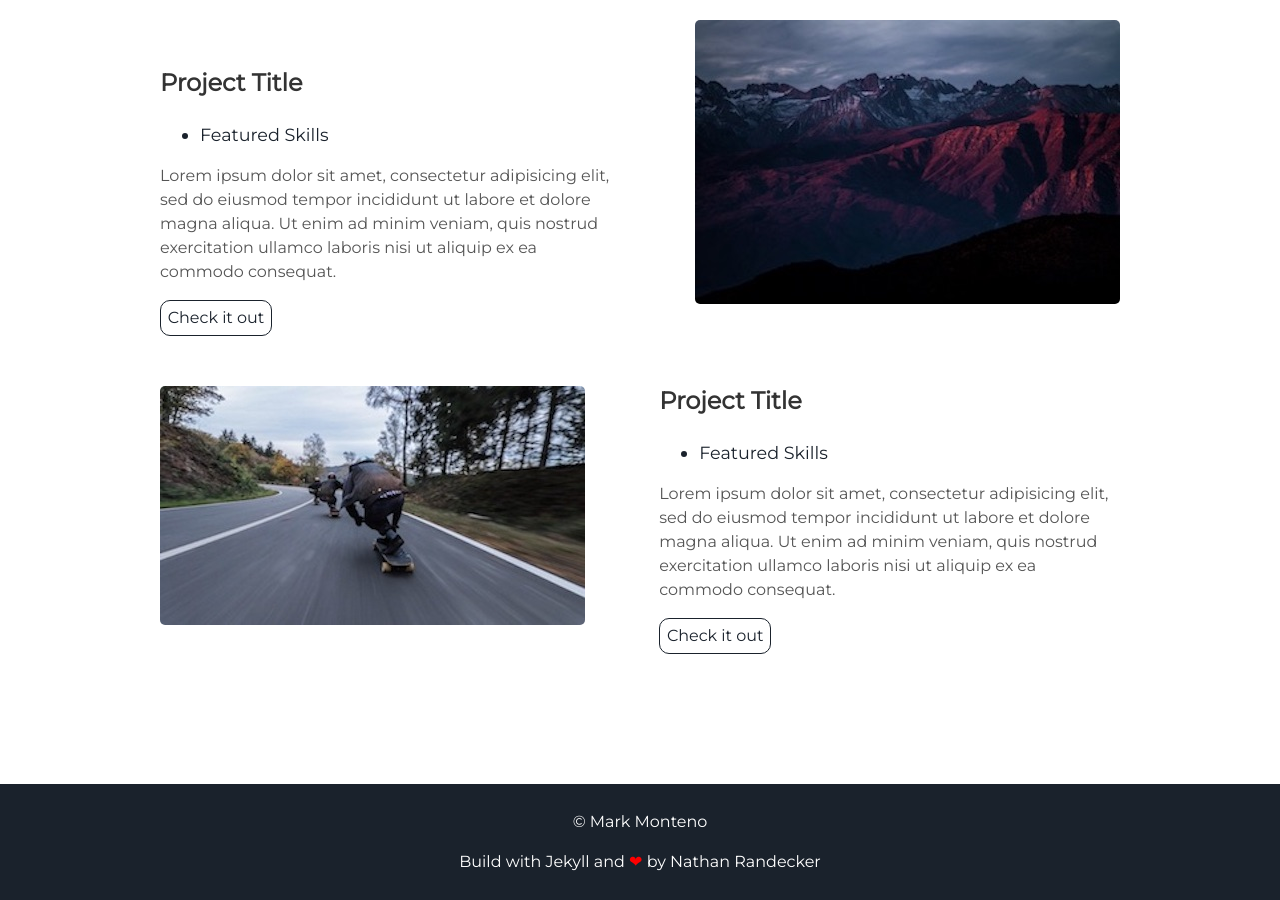
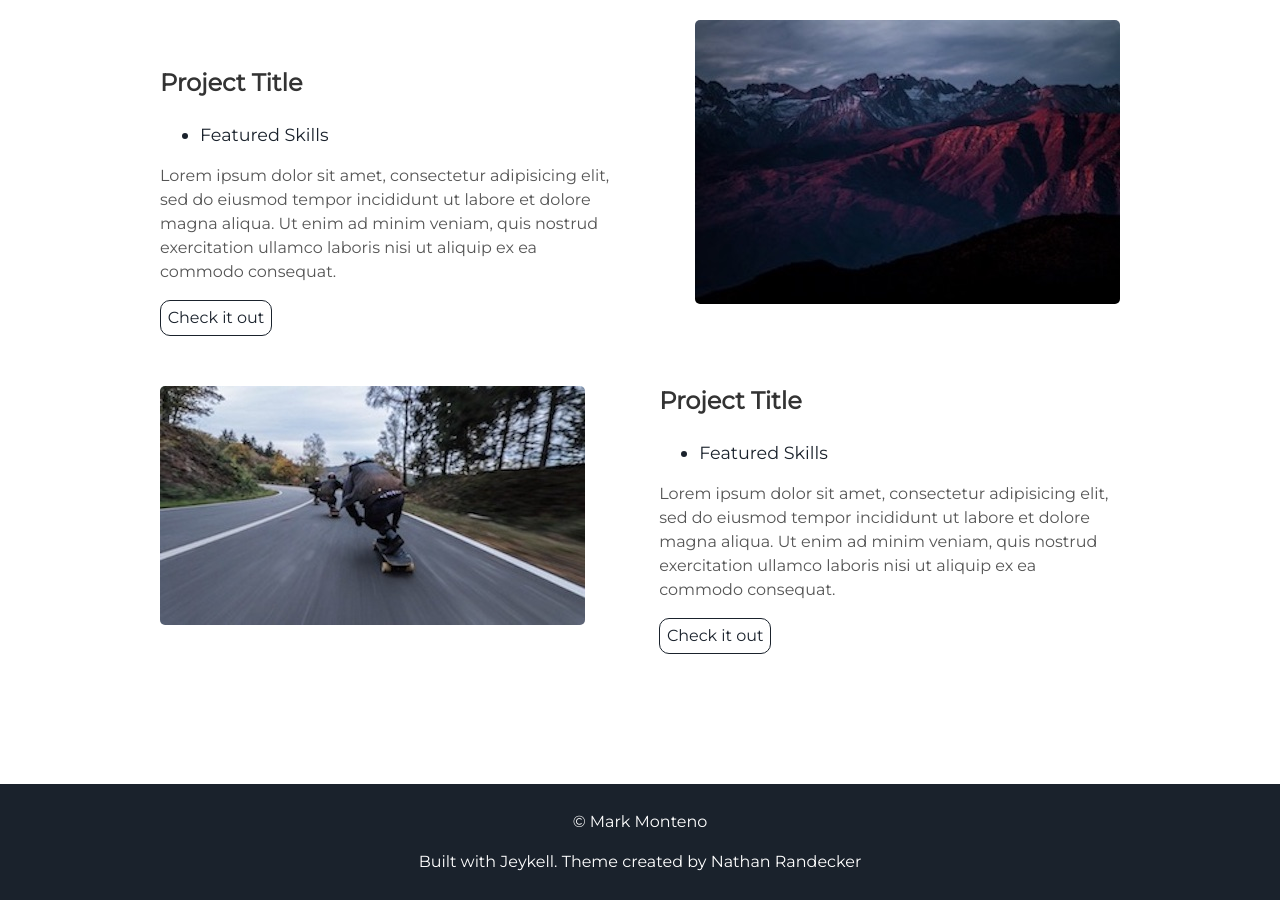
Before and after one commit to calamity-m/monteno-m.github.io, a Jekyll site: the page built from index.html, in a window 1280 px wide and 900 px high, scrolled down 1655 px. Built offline with Jekyll 4.4.1, drawn with Linux system fonts in a browser that asks for light colours.

Commit message:
Update footer.html
updated footer

```diff
--- a/_includes/footer.html
+++ b/_includes/footer.html
@@ -1,6 +1,6 @@
 <footer class="footer">
     <p>&copy; {{site.username}}</p>
-    <p>Build with Jekyll and <span class="love">❤</span> by <a href="https://github.com/nrandecker">Nathan Randecker</a></p>
+    <p>Built with Jeykell. Theme created by <a href="https://github.com/nrandecker">Nathan Randecker</a></p>
 </footer>
 <script src="//cdn.jsdelivr.net/particles.js/2.0.0/particles.min.js"></script>
 <script src="{{ "/assets/js/sweet-scroll.min.js" | prepend: site.baseurl }}"></script>
```
